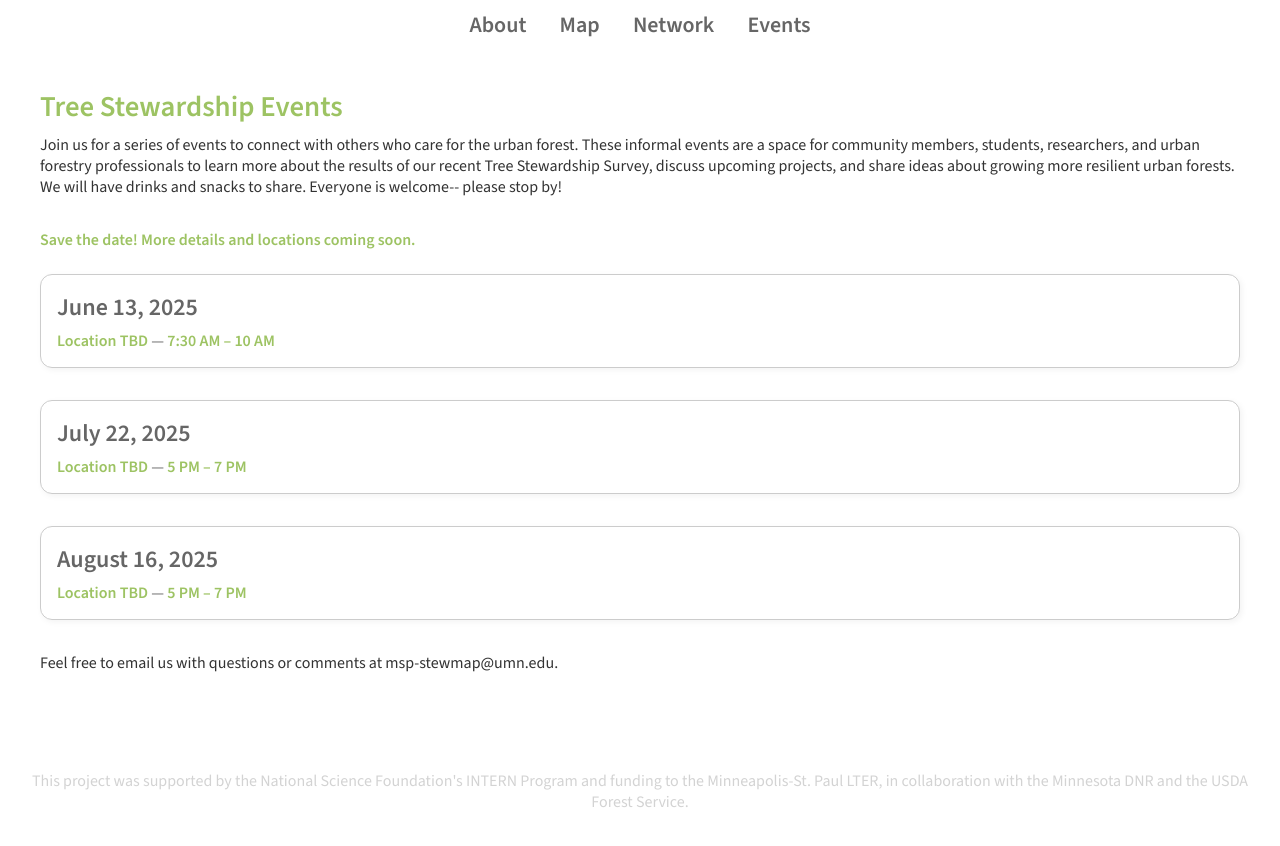
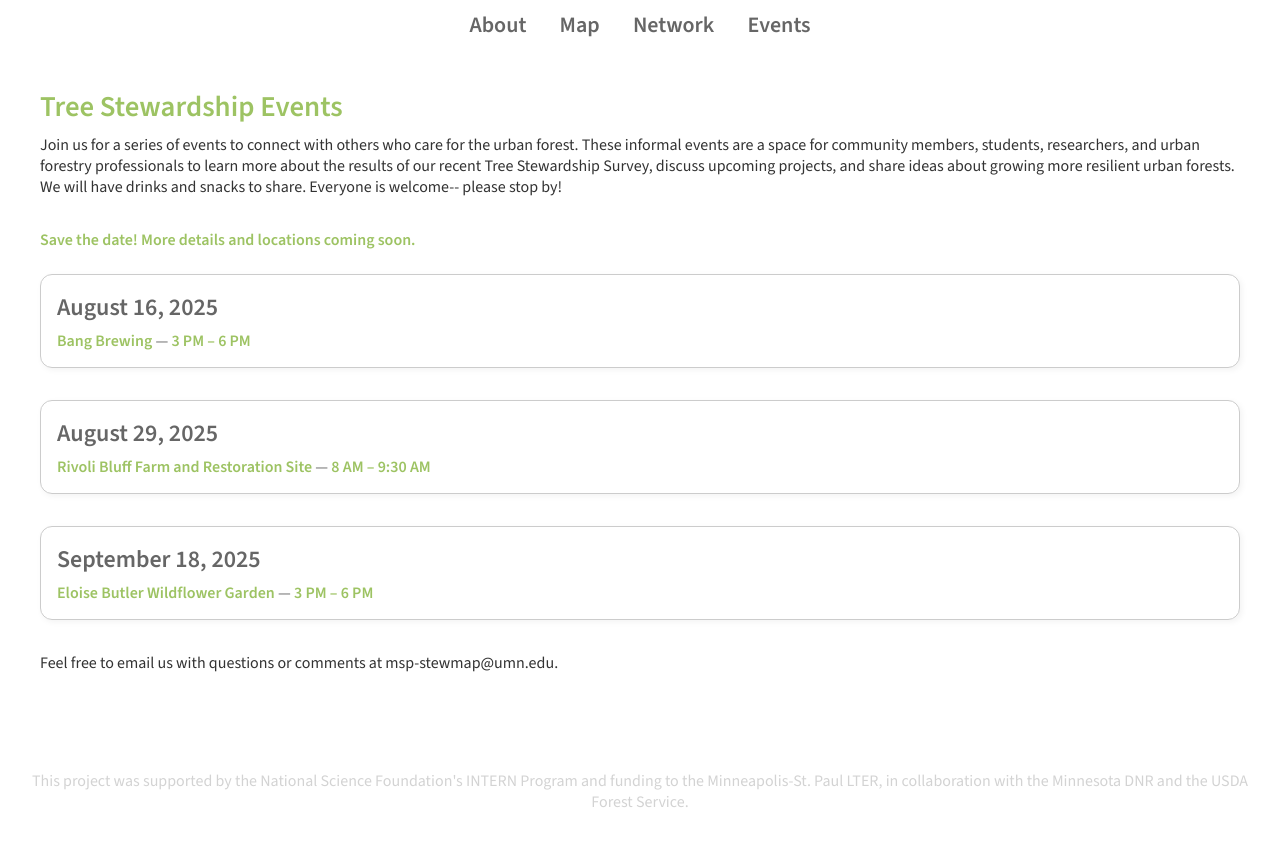
Before and after one commit to MSP-LTER/stewmap, a Jekyll site: the page built from events.md, in a window 1280 px wide. Shown: the top 846 px of the page. Built offline with Jekyll 4.4.1, drawn with Linux system fonts in a browser that asks for light colours.

Commit message:
Update events.md

```diff
--- a/events.md
+++ b/events.md
@@ -50,23 +50,23 @@ layout: default
 <p class="event-highlight">Save the date! More details and locations coming soon.</p>
 
 <div class="event-box">
-  <div class="event-date">June 13, 2025</div>
+  <div class="event-date">August 16, 2025</div>
   <div>
-    <span class="event-highlight">Location TBD</span> — <span class="event-highlight">7:30 AM – 10 AM</span>
+    <span class="event-highlight">Bang Brewing</span> — <span class="event-highlight">3 PM – 6 PM</span>
   </div>
 </div>
 
 <div class="event-box">
-  <div class="event-date">July 22, 2025</div>
+  <div class="event-date">August 29, 2025</div>
   <div>
-    <span class="event-highlight">Location TBD</span> — <span class="event-highlight">5 PM – 7 PM</span>
+    <span class="event-highlight">Rivoli Bluff Farm and Restoration Site</span> — <span class="event-highlight">8 AM – 9:30 AM</span>
   </div>
 </div>
 
 <div class="event-box">
-  <div class="event-date">August 16, 2025</div>
+  <div class="event-date">September 18, 2025</div>
   <div>
-    <span class="event-highlight">Location TBD</span> — <span class="event-highlight">5 PM – 7 PM</span>
+    <span class="event-highlight">Eloise Butler Wildflower Garden</span> — <span class="event-highlight">3 PM – 6 PM</span>
   </div>
 </div>
 
```
